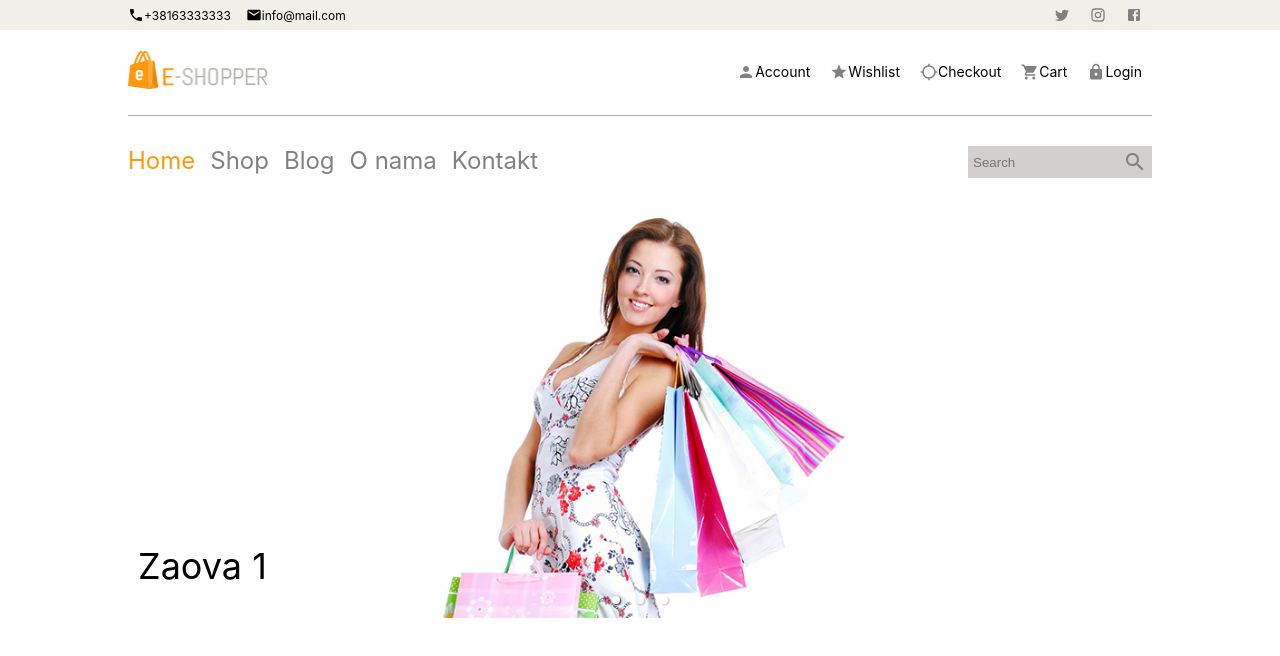
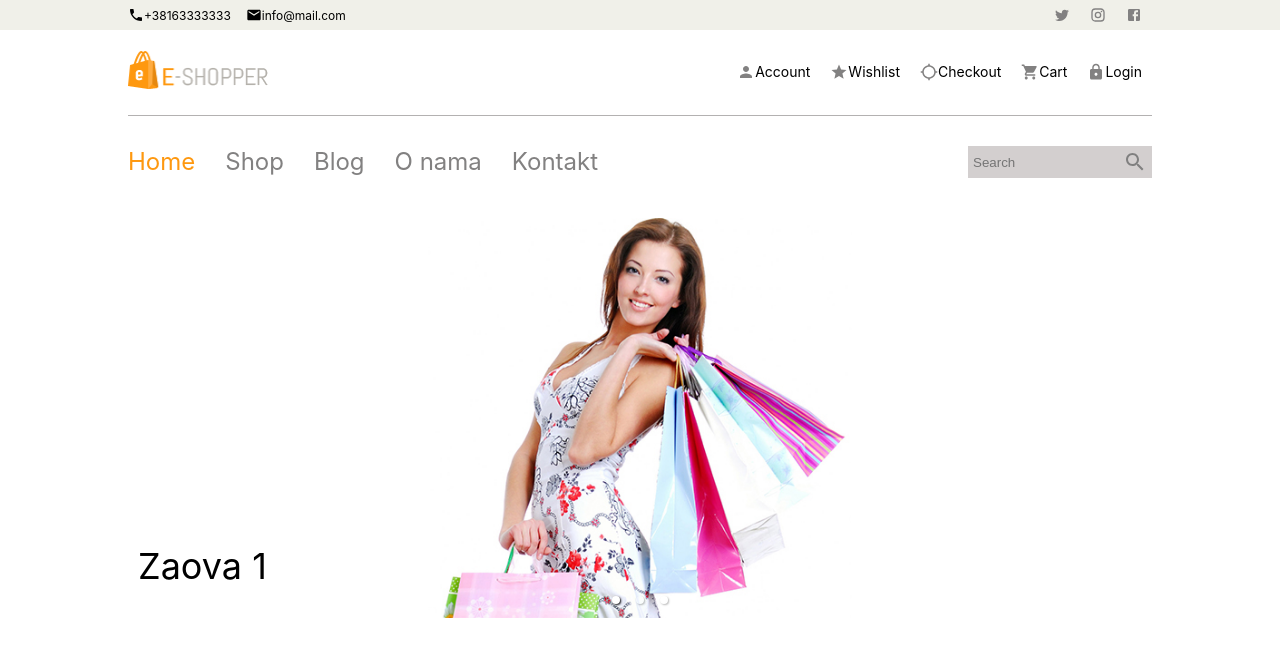
Before and after one commit to kemalkujovic/nitshop, a React (Create React App) app: page / in a window 1280 px wide. Shown: the top 656 px of the page. Built offline with nearby package versions, Linux system fonts and the light colour scheme.

Commit message:
Styling TopBar and MainBAr and making responsiveness

```diff
--- a/src/Templates/Navigation/LinkBar.jsx
+++ b/src/Templates/Navigation/LinkBar.jsx
@@ -50,31 +50,23 @@ const LinkBar = (props) => {
       >
         <Grid container direction="row">
           <Grid item lg={6} display="flex">
-            <CustomDiv margin="0px 15px 0px 0px">
+            <SimplifiedDiv style={styles.navBar}>
               <Text fontSize={fontSize.large} color={colors.orange}>
                 Home
               </Text>
-            </CustomDiv>
-            <CustomDiv margin="0px 15px 0px 0px">
               <Text fontSize={fontSize.large} color={colors.grayColor}>
                 Shop
               </Text>
-            </CustomDiv>
-            <CustomDiv margin="0px 15px 0px 0px">
               <Text fontSize={fontSize.large} color={colors.grayColor}>
                 Blog
               </Text>
-            </CustomDiv>
-            <CustomDiv margin="0px 15px 0px 0px">
               <Text fontSize={fontSize.large} color={colors.grayColor}>
                 O nama
               </Text>
-            </CustomDiv>
-            <CustomDiv margin="0px 15px 0px 0px">
               <Text fontSize={fontSize.large} color={colors.grayColor}>
                 Kontakt
               </Text>
-            </CustomDiv>
+            </SimplifiedDiv>
           </Grid>
           <Grid item lg={6}>
             <CustomDiv
@@ -91,7 +83,7 @@ const LinkBar = (props) => {
     </>
   );
 
-  const LinkBarSM = () => (
+  const LinkBarSM = ({ open }) => (
     <SimplifiedDiv
       style={{
         display: "block",
@@ -139,7 +131,25 @@ const LinkBar = (props) => {
           </SimplifiedDiv>
         </Grid>
       </SimplifiedDiv>
-      {isOpen && <SimplifiedDiv style={styles.linkMenu}></SimplifiedDiv>}
+      {isOpen && (
+        <SimplifiedDiv style={styles.linkMenu}>
+          <Text fontSize={fontSize.normal} color={colors.gray}>
+            Home
+          </Text>
+          <Text fontSize={fontSize.normal} color={colors.gray}>
+            Shop
+          </Text>
+          <Text fontSize={fontSize.normal} color={colors.gray}>
+            Blog
+          </Text>
+          <Text fontSize={fontSize.normal} color={colors.gray}>
+            About
+          </Text>
+          <Text fontSize={fontSize.normal} color={colors.gray}>
+            Kontakt
+          </Text>
+        </SimplifiedDiv>
+      )}
     </SimplifiedDiv>
   );
 
```
